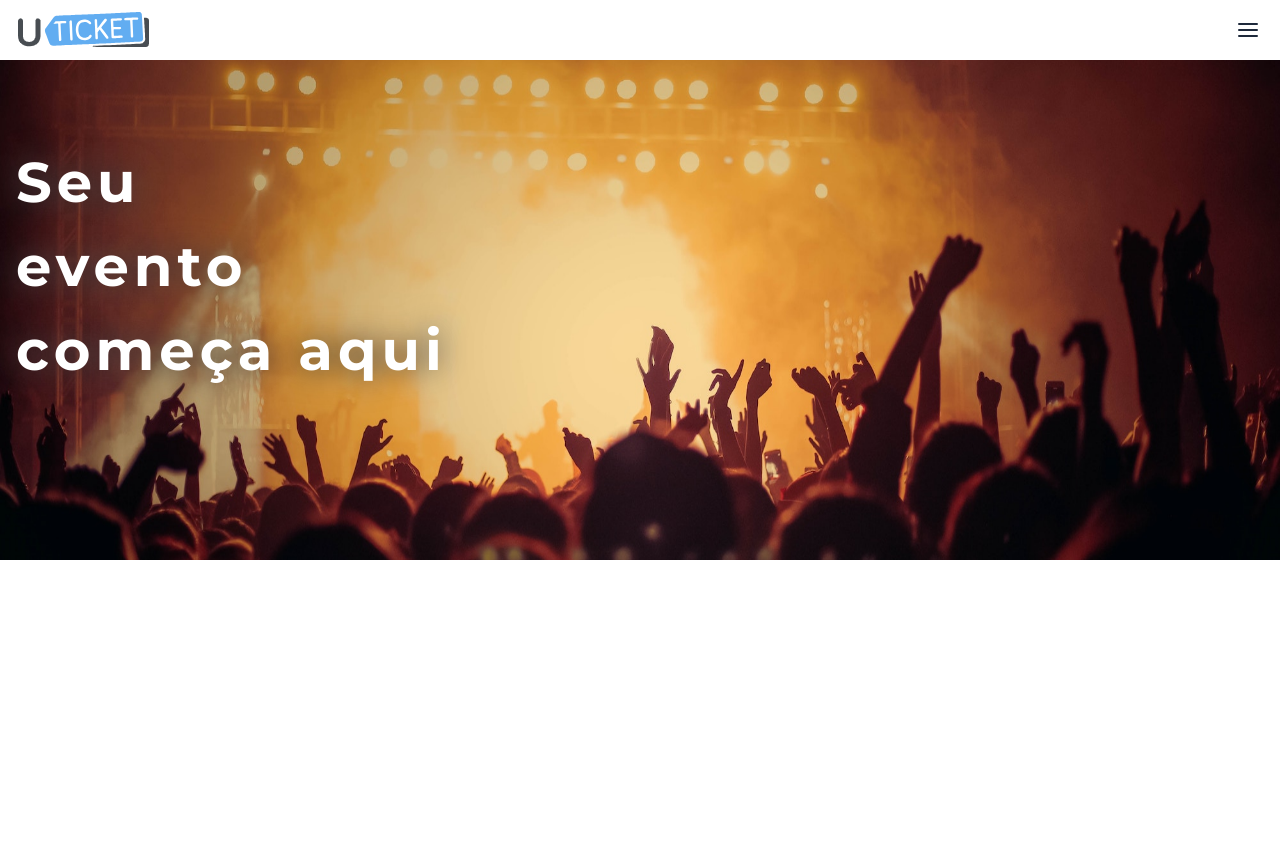
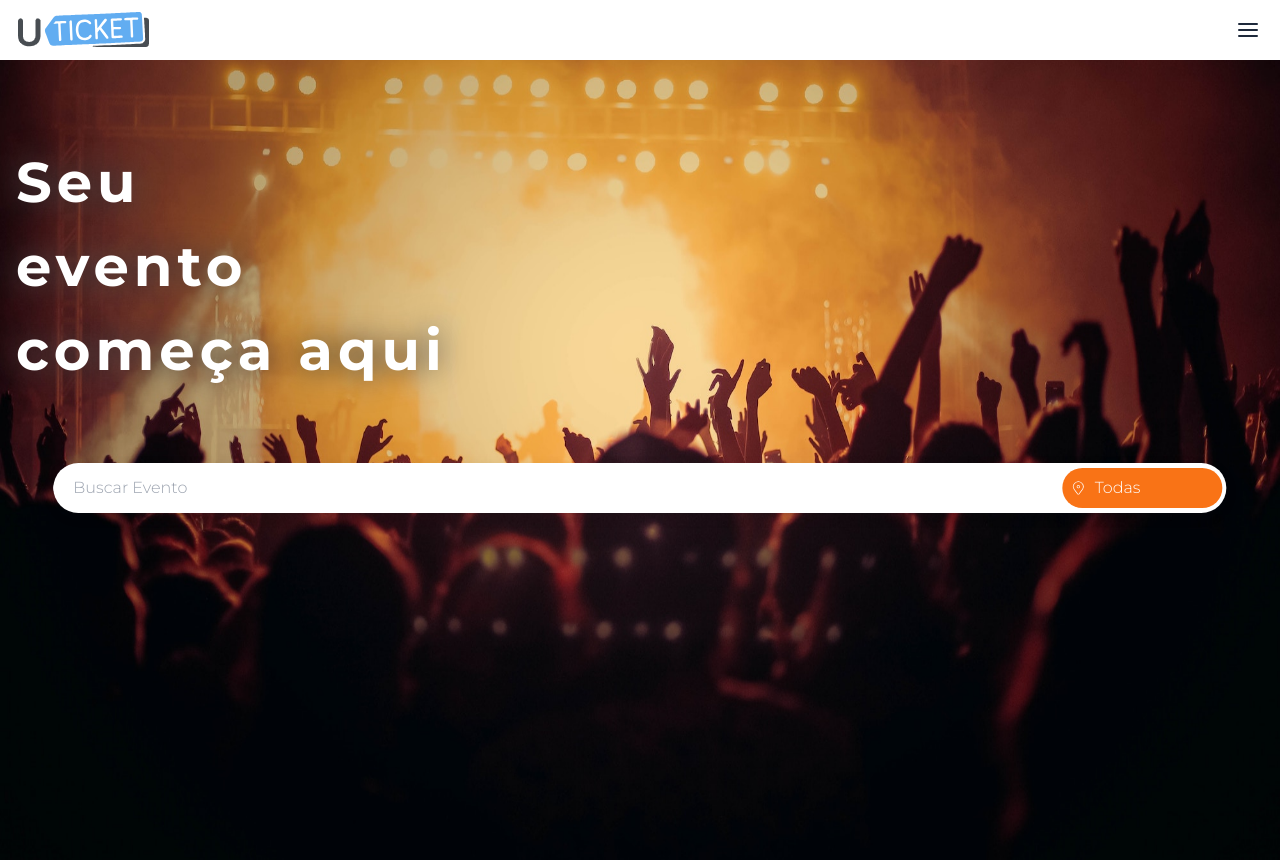
Before and after one commit to gabrigomez/uclone, a React (Vite) app: page / in a window 1280 px wide. Before the commit the page ends 800 px from the top, so only its background shows below. Built offline with nearby package versions, Linux system fonts and the light colour scheme.

Commit message:
feat: start search button

```diff
--- a/index.html
+++ b/index.html
@@ -5,6 +5,7 @@
     <link rel="icon" type="image/svg+xml" href="/vite.svg" />
     <meta name="viewport" content="width=device-width, initial-scale=1.0" />
     <title>Uclone</title>
+    <link href="https://fonts.googleapis.com/css2?family=Montserrat:wght@300&display=swap" rel="stylesheet">
   </head>
   <body>
     <div id="root"></div>
--- a/src/App.css
+++ b/src/App.css
@@ -1,5 +1,15 @@
-body {
-  max-height: 100vh;
+html {
+  height: 100%;
+}
+
+body{
+  height: 100%;
+  position: relative;
+  font-family: 'Montserrat', sans-serif;
+}
+
+#root {
+  height: 100vh;
 }
 
 .banner {
@@ -12,3 +22,19 @@ body {
   width: auto;
   filter: none;
 }
+
+.searchEvent {
+  background-color: #fff;
+  min-height: 50px;
+
+  margin-top: -25px;
+  z-index: 2;
+  position: absolute;
+  width: 100%;
+
+  left: 50%;
+  -webkit-transform: translateX(-50%);
+  transform: translateX(-50%);
+
+  box-shadow: 0 4px 15px 0 rgba(40,44,53,.06),0 2px 2px 0 rgba(40,44,53,.08);
+}
--- a/src/App.tsx
+++ b/src/App.tsx
@@ -4,7 +4,7 @@ import { Main } from './components/Organisms/Main';
 
 function App() {
   return (
-    <div className='font-body'>
+    <div className='h-full'>
       <NavBar />
       <Main />
     </div>
--- a/src/components/Atoms/BannerImage.tsx
+++ b/src/components/Atoms/BannerImage.tsx
@@ -4,7 +4,7 @@ import '../../App.css';
 export const BannerImage = () => {
   return (
     <img
-      className="banner"
+      className="banner overflow-hidden"
       src={banner}
       alt=""
     />
--- a/src/components/Atoms/BannerText.tsx
+++ b/src/components/Atoms/BannerText.tsx
@@ -1,6 +1,6 @@
 export const BannerText = () => {
   return (
-    <div className="flex flex-col relative text-[56px] font-black text-white pt-20 pb-24 mx-4 tracking-[5px] drop-shadow-custom">
+    <div className="flex flex-col font-body relative text-[56px] font-black text-white pt-20 pb-24 mx-4 tracking-[5px] drop-shadow-custom">
       <span>Seu</span>
       <span>evento</span>
       <span>começa aqui</span>
--- a/src/components/Molecules/Banner.tsx
+++ b/src/components/Molecules/Banner.tsx
@@ -3,7 +3,7 @@ import { BannerText } from "../Atoms/BannerText";
 
 export const Banner = () => {
   return (
-    <div className="w-full h-[500px]">
+    <div className="w-full overflow-hidden">
       <BannerImage />
       <BannerText />
     </div>
--- /dev/null
+++ b/src/components/Molecules/SearchEvent.tsx
@@ -0,0 +1,26 @@
+import { CiLocationOn } from "react-icons/ci";
+import '../../App.css';
+
+export const SearchEvent = () => {
+  return (
+    <div className="searchEvent flex items-center justify-between rounded-full w-11/12">
+      <input
+        className='rounded-full pl-5 w-36'
+        type="text"
+        placeholder="Buscar Evento"
+        name=""
+        id=""
+      />
+      <button
+        className='flex items-center bg-orange-500 hover:bg-orange-400 duration-300 rounded-full w-40 m-1 p-2'
+      >
+        <div className="flex items-center">
+          <CiLocationOn className="text-white mr-2" />
+          <span className='text-white'>
+            Todas
+          </span>
+        </div>
+      </button>
+    </div>
+  )
+}
--- a/src/components/Organisms/Main.tsx
+++ b/src/components/Organisms/Main.tsx
@@ -1,9 +1,11 @@
 import { Banner } from "../Molecules/Banner";
+import { SearchEvent } from "../Molecules/SearchEvent";
 
 export const Main = () => {
   return (
-    <main className="relative overflow-hidden">
+    <main className="relative h-full overflow-hidden">
       <Banner />
+      <SearchEvent />
     </main>
   )
 }
```
